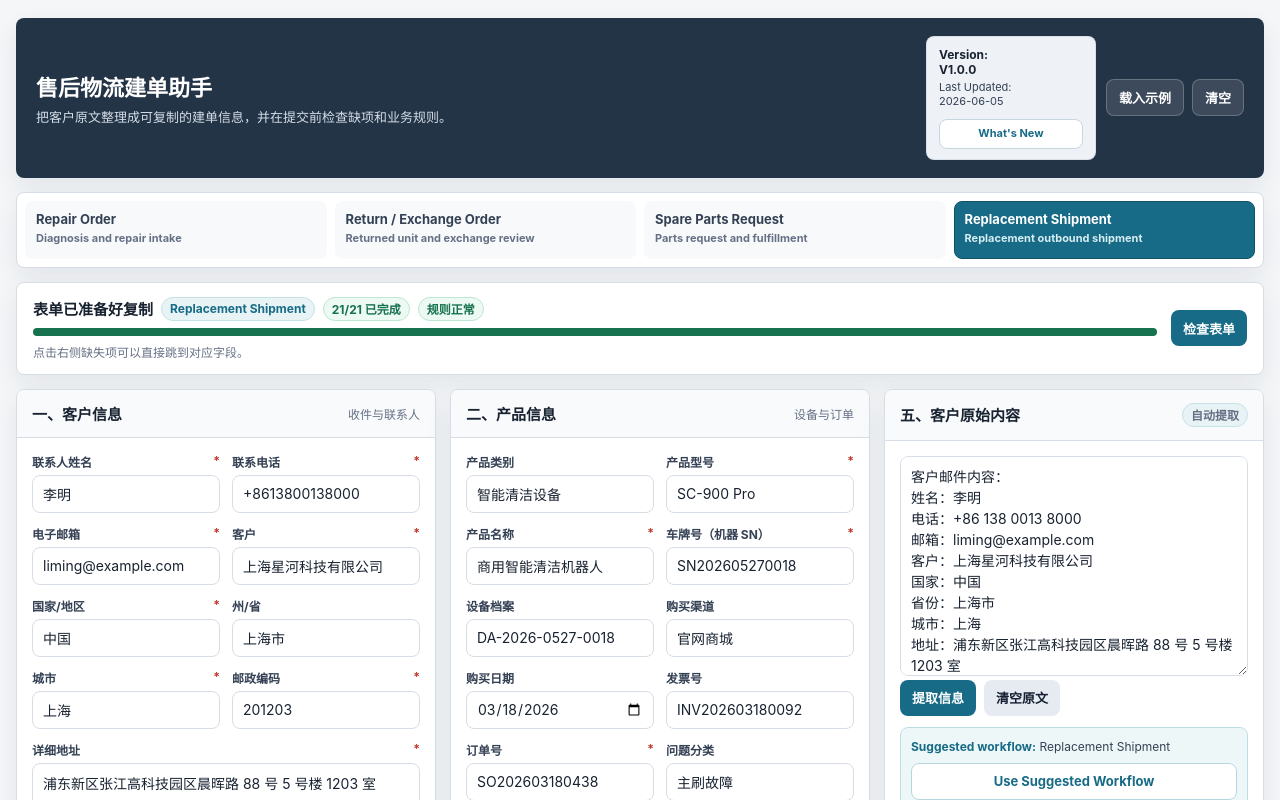
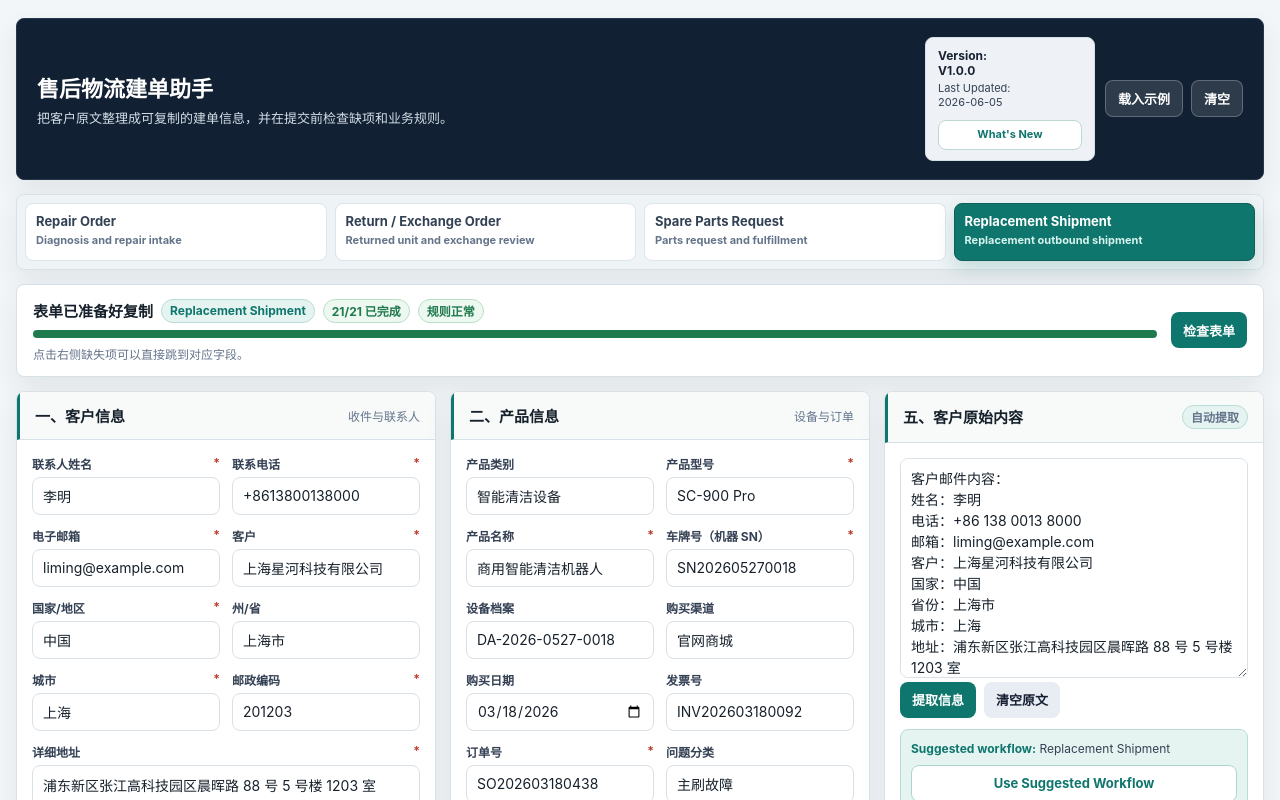
Before and after one commit to una1011hhh/order-automation-tool, a plain HTML site: page index.html in a window 1280 px wide. Shown: the top 800 px of the page. Drawn offline with Linux system fonts and the light colour scheme.

Commit message:
Add files via upload

```diff
--- a/index.html
+++ b/index.html
@@ -6,23 +6,27 @@
   <title>售后物流建单助手 - 优化版</title>
   <style>
     :root {
-      --bg: #f4f6f8;
+      --bg: #f3f6f8;
       --panel: #ffffff;
-      --panel-soft: #f8fafc;
-      --text: #182230;
-      --muted: #667085;
-      --line: #d7dde7;
-      --line-strong: #b9c2d0;
-      --primary: #176b87;
-      --primary-dark: #105267;
-      --accent: #8a5a20;
-      --danger: #c7362f;
-      --danger-bg: #fff3f1;
-      --success: #16724f;
-      --success-bg: #edf9f3;
-      --warning: #9f5f12;
-      --warning-bg: #fff7e8;
-      --shadow: 0 10px 26px rgba(20, 32, 45, 0.08);
+      --panel-soft: #f7faf9;
+      --text: #17212b;
+      --muted: #64748b;
+      --line: #d8e1e8;
+      --line-strong: #b8c7d4;
+      --primary: #0f766e;
+      --primary-dark: #115e59;
+      --primary-soft: #e6f4f1;
+      --accent: #b7791f;
+      --accent-soft: #fff4db;
+      --danger: #bf3b30;
+      --danger-bg: #fff1ef;
+      --success: #1f7a4d;
+      --success-bg: #edf8f1;
+      --warning: #9a5b13;
+      --warning-bg: #fff7e6;
+      --header: #122033;
+      --header-soft: #1e3349;
+      --shadow: 0 12px 28px rgba(18, 32, 51, 0.08);
       --radius: 8px;
     }
 
@@ -60,7 +64,8 @@
       padding: 18px 20px;
       margin-bottom: 14px;
       color: #fff;
-      background: #243447;
+      background: var(--header);
+      border: 1px solid #22364c;
       border-radius: var(--radius);
       box-shadow: var(--shadow);
     }
@@ -92,7 +97,7 @@
       padding: 10px 12px;
       color: #344054;
       background: #eef2f6;
-      border: 1px solid rgba(215, 221, 231, 0.9);
+      border: 1px solid #d5e0e8;
       border-radius: var(--radius);
       font-size: 11px;
       line-height: 1.25;
@@ -152,6 +157,7 @@
       padding: 13px 15px;
       background: var(--panel-soft);
       border-bottom: 1px solid var(--line);
+      border-left: 3px solid var(--primary);
     }
 
     .card-header h2 {
@@ -186,7 +192,7 @@
       gap: 8px;
       margin-bottom: 14px;
       padding: 8px;
-      background: var(--panel);
+      background: #eef3f5;
       border: 1px solid var(--line);
       border-radius: var(--radius);
       box-shadow: var(--shadow);
@@ -197,10 +203,10 @@
       gap: 3px;
       min-height: 58px;
       padding: 9px 10px;
-      color: #344054;
+      color: #334155;
       text-align: left;
-      background: #f7f9fb;
-      border: 1px solid transparent;
+      background: #ffffff;
+      border: 1px solid #dbe5eb;
       border-radius: var(--radius);
       font-size: 13px;
       line-height: 1.25;
@@ -216,10 +222,11 @@
       color: #fff;
       background: var(--primary);
       border-color: var(--primary-dark);
+      box-shadow: 0 8px 18px rgba(15, 118, 110, 0.18);
     }
 
     .workflow-tab.active span {
-      color: #d7edf2;
+      color: #d7f3ef;
     }
 
     .status-copy {
@@ -242,7 +249,7 @@
       width: 100%;
       height: 8px;
       overflow: hidden;
-      background: #e4e8ef;
+      background: #e3eaf0;
       border-radius: 999px;
     }
 
@@ -259,8 +266,8 @@
       min-height: 24px;
       padding: 2px 8px;
       color: var(--primary);
-      background: #e8f3f6;
-      border: 1px solid #c7e1e8;
+      background: var(--primary-soft);
+      border: 1px solid #b9dcd6;
       border-radius: 999px;
       font-size: 12px;
       font-weight: 700;
@@ -269,13 +276,13 @@
     .badge.warn {
       color: var(--warning);
       background: var(--warning-bg);
-      border-color: #f4d19a;
+      border-color: #e8c887;
     }
 
     .badge.done {
       color: var(--success);
       background: var(--success-bg);
-      border-color: #bce7d0;
+      border-color: #b9dfc7;
     }
 
     .form-grid {
@@ -318,7 +325,7 @@
       border-radius: var(--radius);
       outline: none;
       color: var(--text);
-      background: #fff;
+      background: #ffffff;
       transition: border-color 0.16s ease, box-shadow 0.16s ease, background-color 0.16s ease;
     }
 
@@ -341,7 +348,7 @@
     select:focus,
     textarea:focus {
       border-color: var(--primary);
-      box-shadow: 0 0 0 3px rgba(23, 107, 135, 0.14);
+      box-shadow: 0 0 0 3px rgba(15, 118, 110, 0.14);
     }
 
     .is-invalid {
@@ -367,7 +374,7 @@
 
     .output-textarea {
       min-height: 250px;
-      background: #fbfcfe;
+      background: #f8fbfa;
       font-family: "SFMono-Regular", Consolas, "Liberation Mono", monospace;
       font-size: 13px;
       white-space: pre;
@@ -403,19 +410,19 @@
 
     .btn-secondary {
       color: #172033;
-      background: #e6ebf1;
+      background: #e7edf2;
     }
 
     .btn-ghost {
       color: #fff;
-      background: rgba(255, 255, 255, 0.11);
-      border: 1px solid rgba(255, 255, 255, 0.22);
+      background: rgba(255, 255, 255, 0.12);
+      border: 1px solid rgba(255, 255, 255, 0.24);
     }
 
     .btn-outline {
       color: var(--primary);
       background: #fff;
-      border: 1px solid #b6d6df;
+      border: 1px solid #acd5cf;
     }
 
     .btn-version {
@@ -425,7 +432,7 @@
       padding: 6px 8px;
       color: var(--primary);
       background: #fff;
-      border: 1px solid #c7d6df;
+      border: 1px solid #bdd8d4;
       font-size: 11px;
     }
 
@@ -451,13 +458,13 @@
     .notice-list li {
       color: var(--warning);
       background: var(--warning-bg);
-      border: 1px solid #f3d7aa;
+      border: 1px solid #e8c887;
     }
 
     .notice-list li.error {
       color: var(--danger);
       background: var(--danger-bg);
-      border-color: #f1beb9;
+      border-color: #edc2be;
     }
 
     .workflow-recommendation {
@@ -466,8 +473,8 @@
       margin-top: 11px;
       padding: 10px;
       color: #344054;
-      background: #eef7f8;
-      border: 1px solid #bddde4;
+      background: var(--primary-soft);
+      border: 1px solid #b9dcd6;
       border-radius: var(--radius);
       font-size: 12px;
       line-height: 1.45;
@@ -484,13 +491,13 @@
     .missing-list button {
       color: var(--danger);
       background: var(--danger-bg);
-      border: 1px solid #f1beb9;
+      border: 1px solid #edc2be;
       font-weight: 700;
     }
 
     .missing-list button:hover {
       transform: none;
-      background: #ffe8e4;
+      background: #ffe6e2;
     }
 
     .empty-state {
@@ -508,8 +515,8 @@
       padding: 11px 14px;
       border-radius: var(--radius);
       color: #fff;
-      background: #182230;
-      box-shadow: 0 16px 34px rgba(20, 32, 45, 0.2);
+      background: var(--header);
+      box-shadow: 0 16px 34px rgba(18, 32, 51, 0.2);
       opacity: 0;
       transform: translateY(10px);
       pointer-events: none;
@@ -545,7 +552,7 @@
       margin-top: 8px;
       padding: 3px 8px;
       color: var(--primary);
-      background: #eef2f6;
+      background: var(--primary-soft);
       border: 1px solid var(--line);
       border-radius: 999px;
       font-size: 11px;
@@ -561,7 +568,7 @@
       align-items: center;
       justify-content: center;
       padding: 18px;
-      background: rgba(24, 34, 48, 0.42);
+      background: rgba(18, 32, 51, 0.44);
     }
 
     .modal-backdrop.show {
@@ -574,7 +581,7 @@
       background: var(--panel);
       border: 1px solid var(--line);
       border-radius: var(--radius);
-      box-shadow: 0 22px 54px rgba(20, 32, 45, 0.24);
+      box-shadow: 0 22px 54px rgba(18, 32, 51, 0.24);
     }
 
     .modal-header {
```
